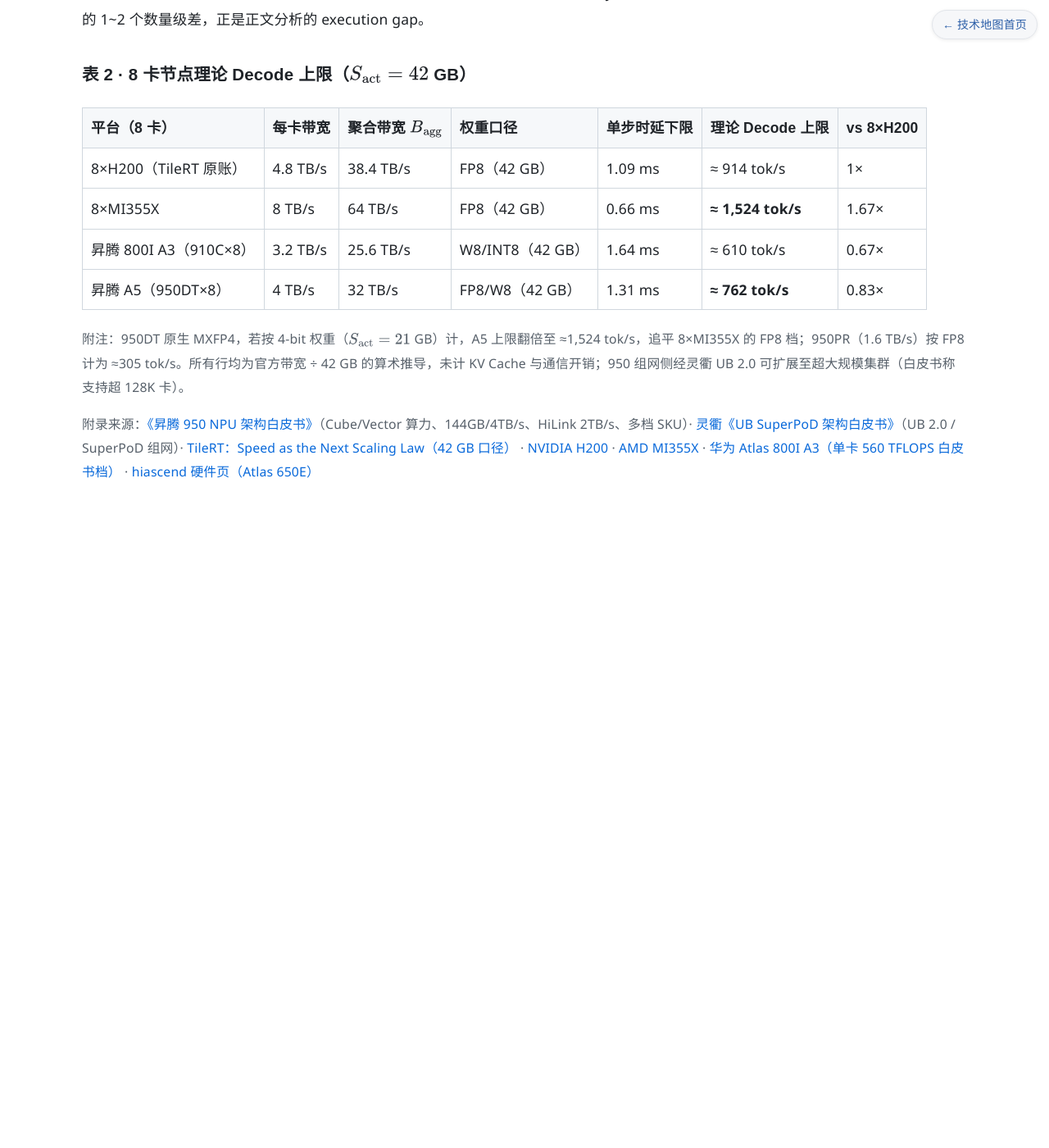
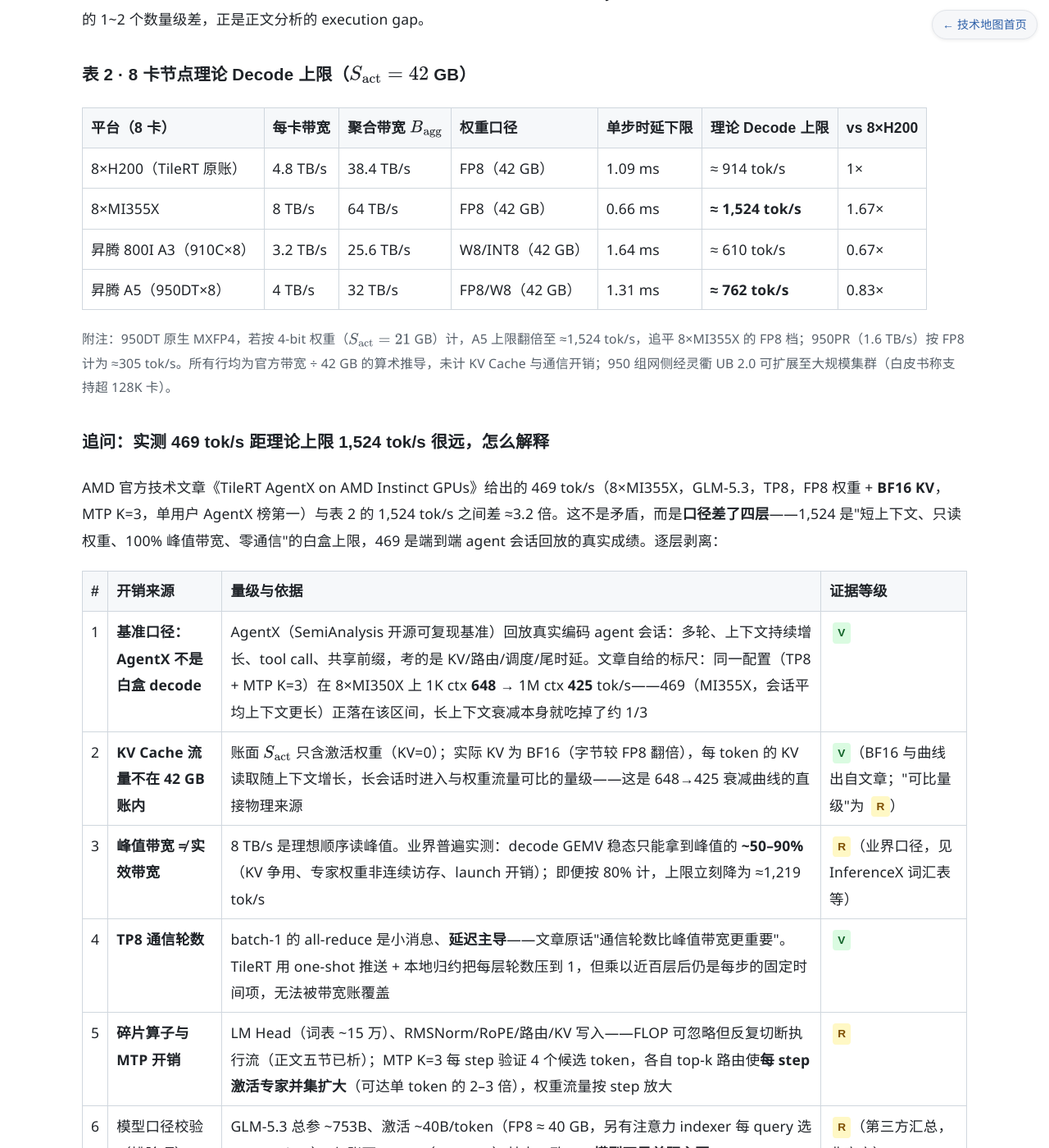
Before and after one commit to luxiangz/llm-tech-map, a Jekyll site: the page docs/inference/tilert-deep-analysis.html, which Jekyll copies as it is, in a window 1280 px wide and 1400 px high, scrolled down 10696 px. Shown: the whole window at 82% size. Built offline with Jekyll 4.4.1, drawn with Linux system fonts in a browser that asks for light colours; a style sheet for code colours, icons or effects is not loaded; before the commit the page ends 11326 px from its top, so only the background shows below that; some of the changed text lies outside the part shown.

Commit message:
TileRT 附录增补：469 vs 1524 tok/s 差距分解（AgentX 口径/KV BF16 流量/带宽实效 50-90%/TP8 通信轮数/MTP 专家并集放大/GLM-5.3 激活~40B 排除项；主据 AMD 官方技术文章）

```diff
--- a/docs/inference/tilert-deep-analysis.html
+++ b/docs/inference/tilert-deep-analysis.html
@@ -340,8 +340,21 @@
 <tr><td>昇腾 800I A3（910C×8）</td><td>3.2 TB/s</td><td>25.6 TB/s</td><td>W8/INT8（42 GB）</td><td>1.64 ms</td><td>≈ 610 tok/s</td><td>0.67×</td></tr>
 <tr><td>昇腾 A5（950DT×8）</td><td>4 TB/s</td><td>32 TB/s</td><td>FP8/W8（42 GB）</td><td>1.31 ms</td><td><b>≈ 762 tok/s</b></td><td>0.83×</td></tr>
 </table>
-<p style="font-size:.9em;color:#57606a">附注：950DT 原生 MXFP4，若按 4-bit 权重（$S_{\text{act}} = 21$ GB）计，A5 上限翻倍至 ≈1,524 tok/s，追平 8×MI355X 的 FP8 档；950PR（1.6 TB/s）按 FP8 计为 ≈305 tok/s。所有行均为官方带宽 ÷ 42 GB 的算术推导，未计 KV Cache 与通信开销；950 组网侧经灵衢 UB 2.0 可扩展至超大规模集群（白皮书称支持超 128K 卡）。</p>
+<p style="font-size:.9em;color:#57606a">附注：950DT 原生 MXFP4，若按 4-bit 权重（$S_{\text{act}} = 21$ GB）计，A5 上限翻倍至 ≈1,524 tok/s，追平 8×MI355X 的 FP8 档；950PR（1.6 TB/s）按 FP8 计为 ≈305 tok/s。所有行均为官方带宽 ÷ 42 GB 的算术推导，未计 KV Cache 与通信开销；950 组网侧经灵衢 UB 2.0 可扩展至大规模集群（白皮书称支持超 128K 卡）。</p>
 
-<p style="font-size:.9em;color:#57606a">附录来源：<a href="https://github.com/lionelZhaowy/industry-ai-accelerators/blob/main/Cloud-and-Programmable-NPUs/Huawei-Ascend/pdf/%E6%98%87%E8%85%BE950%20NPU%E6%9E%B6%E6%9E%84%E7%99%BD%E7%9A%AE%E4%B9%A6.pdf" target="_blank">《昇腾 950 NPU 架构白皮书》</a>（Cube/Vector 算力、144GB/4TB/s、HiLink 2TB/s、多档 SKU）· <a href="https://www.unifiedbus.com/zh/white-papers/UB-SuperPoD-Architecture-White-Paper-zh" target="_blank">灵衢《UB SuperPoD 架构白皮书》</a>（UB 2.0 / SuperPoD 组网）· <a href="https://www.tilert.ai/blog/speed-as-the-next-scaling-law-zh.html" target="_blank">TileRT：Speed as the Next Scaling Law（42 GB 口径）</a> · <a href="https://www.nvidia.com/en-us/data-center/h200/" target="_blank">NVIDIA H200</a> · <a href="https://www.amd.com/en/products/accelerators/instinct/mi350/mi355x.html" target="_blank">AMD MI355X</a> · <a href="https://e.huawei.com/cn/products/computing/ascend/atlas-800i-a3" target="_blank">华为 Atlas 800I A3（单卡 560 TFLOPS 白皮书档）</a> · <a href="https://www.hiascend.com/hardware/ai-server" target="_blank">hiascend 硬件页（Atlas 650E）</a></p>
+<h3>追问：实测 469 tok/s 距理论上限 1,524 tok/s 很远，怎么解释</h3>
+<p>AMD 官方技术文章《TileRT AgentX on AMD Instinct GPUs》给出的 469 tok/s（8×MI355X，GLM-5.3，TP8，FP8 权重 + <b>BF16 KV</b>，MTP K=3，单用户 AgentX 榜第一）与表 2 的 1,524 tok/s 之间差 ≈3.2 倍。这不是矛盾，而是<b>口径差了四层</b>——1,524 是"短上下文、只读权重、100% 峰值带宽、零通信"的白盒上限，469 是端到端 agent 会话回放的真实成绩。逐层剥离：</p>
+<table>
+<tr><th>#</th><th>开销来源</th><th>量级与依据</th><th>证据等级</th></tr>
+<tr><td>1</td><td><b>基准口径：AgentX 不是白盒 decode</b></td><td>AgentX（SemiAnalysis 开源可复现基准）回放真实编码 agent 会话：多轮、上下文持续增长、tool call、共享前缀，考的是 KV/路由/调度/尾时延。文章自给的标尺：同一配置（TP8 + MTP K=3）在 8×MI350X 上 1K ctx <b>648</b> → 1M ctx <b>425</b> tok/s——469（MI355X，会话平均上下文更长）正落在该区间，长上下文衰减本身就吃掉了约 1/3</td><td><span class="ev ev-v">V</span></td></tr>
+<tr><td>2</td><td><b>KV Cache 流量不在 42 GB 账内</b></td><td>账面 $S_{\text{act}}$ 只含激活权重（KV=0）；实际 KV 为 BF16（字节较 FP8 翻倍），每 token 的 KV 读取随上下文增长，长会话时进入与权重流量可比的量级——这是 648→425 衰减曲线的直接物理来源</td><td><span class="ev ev-v">V</span>（BF16 与曲线出自文章；"可比量级"为 <span class="ev ev-r">R</span>）</td></tr>
+<tr><td>3</td><td><b>峰值带宽 ≠ 实效带宽</b></td><td>8 TB/s 是理想顺序读峰值。业界普遍实测：decode GEMV 稳态只能拿到峰值的 <b>~50–90%</b>（KV 争用、专家权重非连续访存、launch 开销）；即便按 80% 计，上限立刻降为 ≈1,219 tok/s</td><td><span class="ev ev-r">R</span>（业界口径，见 InferenceX 词汇表等）</td></tr>
+<tr><td>4</td><td><b>TP8 通信轮数</b></td><td>batch-1 的 all-reduce 是小消息、<b>延迟主导</b>——文章原话"通信轮数比峰值带宽更重要"。TileRT 用 one-shot 推送 + 本地归约把每层轮数压到 1，但乘以近百层后仍是每步的固定时间项，无法被带宽账覆盖</td><td><span class="ev ev-v">V</span></td></tr>
+<tr><td>5</td><td><b>碎片算子与 MTP 开销</b></td><td>LM Head（词表 ~15 万）、RMSNorm/RoPE/路由/KV 写入——FLOP 可忽略但反复切断执行流（正文五节已析）；MTP K=3 每 step 验证 4 个候选 token，各自 top-k 路由使<b>每 step 激活专家并集扩大</b>（可达单 token 的 2–3 倍），权重流量按 step 放大</td><td><span class="ev ev-r">R</span></td></tr>
+<tr><td>6</td><td>模型口径校验（排除项）</td><td>GLM-5.3 总参 ~753B、激活 ~40B/token（FP8 ≈ 40 GB，另有注意力 indexer 每 query 选 2,048 token），与账面 42 GB（GLM-5.1）基本一致——<b>模型不是差距主因</b></td><td><span class="ev ev-r">R</span>（第三方汇总，非官方）</td></tr>
+</table>
+<p>把账串起来：<b>1,524</b>（白盒）→ ×带宽实效 ≈<b>1,219</b> → +KV/通信轮数/碎片算子 → 短上下文实测 <b>648</b>（MI350X 档，MI355X 略高）→ ×长上下文与 agent 会话混合 → <b>469</b>。达成率 ≈<b>31%</b>——而这已是消灭了 kernel 边界的榜首引擎；传统引擎几十 tok/s 时达成率仅 2–5%。还要注意 469 已含 MTP 接受长度 ~3.2 的收益，若按"读一遍权重出 3.2 token"的投机感知口径衡量，实际达成率比 31% 更低——KV、通信轮数与碎片算子吃掉的比表面更多。理论上限的价值不在"可达"，而在提供一把尺：剩余 ~69% 里，<b>KV 流量与通信是 roofline 内的物理开销</b>（要靠 FP8 KV、更高带宽、更少通信轮数压缩），<b>碎片算子与调度是 roofline 外的工程开销</b>（TileRT 们继续消灭的对象）。</p>
+
+<p style="font-size:.9em;color:#57606a">附录来源：<a href="https://github.com/lionelZhaowy/industry-ai-accelerators/blob/main/Cloud-and-Programmable-NPUs/Huawei-Ascend/pdf/%E6%98%87%E8%85%BE950%20NPU%E6%9E%B6%E6%9E%84%E7%99%BD%E7%9A%AE%E4%B9%A6.pdf" target="_blank">《昇腾 950 NPU 架构白皮书》</a>（Cube/Vector 算力、144GB/4TB/s、HiLink 2TB/s、多档 SKU）· <a href="https://www.unifiedbus.com/zh/white-papers/UB-SuperPoD-Architecture-White-Paper-zh" target="_blank">灵衢《UB SuperPoD 架构白皮书》</a>（UB 2.0 / SuperPoD 组网）· <a href="https://www.amd.com/en/developer/resources/technical-articles/2026/tilert-agentx-on-amd-instinct-gpus.html" target="_blank">AMD 官方技术文章《TileRT AgentX on AMD Instinct GPUs》</a>（469 tok/s 配置、648→425 上下文曲线、BF16 KV、通信轮数论述）· <a href="https://www.tilert.ai/blog/speed-as-the-next-scaling-law-zh.html" target="_blank">TileRT：Speed as the Next Scaling Law（42 GB 口径）</a> · <a href="https://inferencex.semianalysis.com/glossary/memory-bandwidth" target="_blank">SemiAnalysis InferenceX 词汇表（decode 带宽受限与实效口径）</a> · <a href="https://www.nvidia.com/en-us/data-center/h200/" target="_blank">NVIDIA H200</a> · <a href="https://www.amd.com/en/products/accelerators/instinct/mi350/mi355x.html" target="_blank">AMD MI355X</a> · <a href="https://e.huawei.com/cn/products/computing/ascend/atlas-800i-a3" target="_blank">华为 Atlas 800I A3（单卡 560 TFLOPS 白皮书档）</a> · <a href="https://www.hiascend.com/hardware/ai-server" target="_blank">hiascend 硬件页（Atlas 650E）</a></p>
 </body>
 </html>
```
